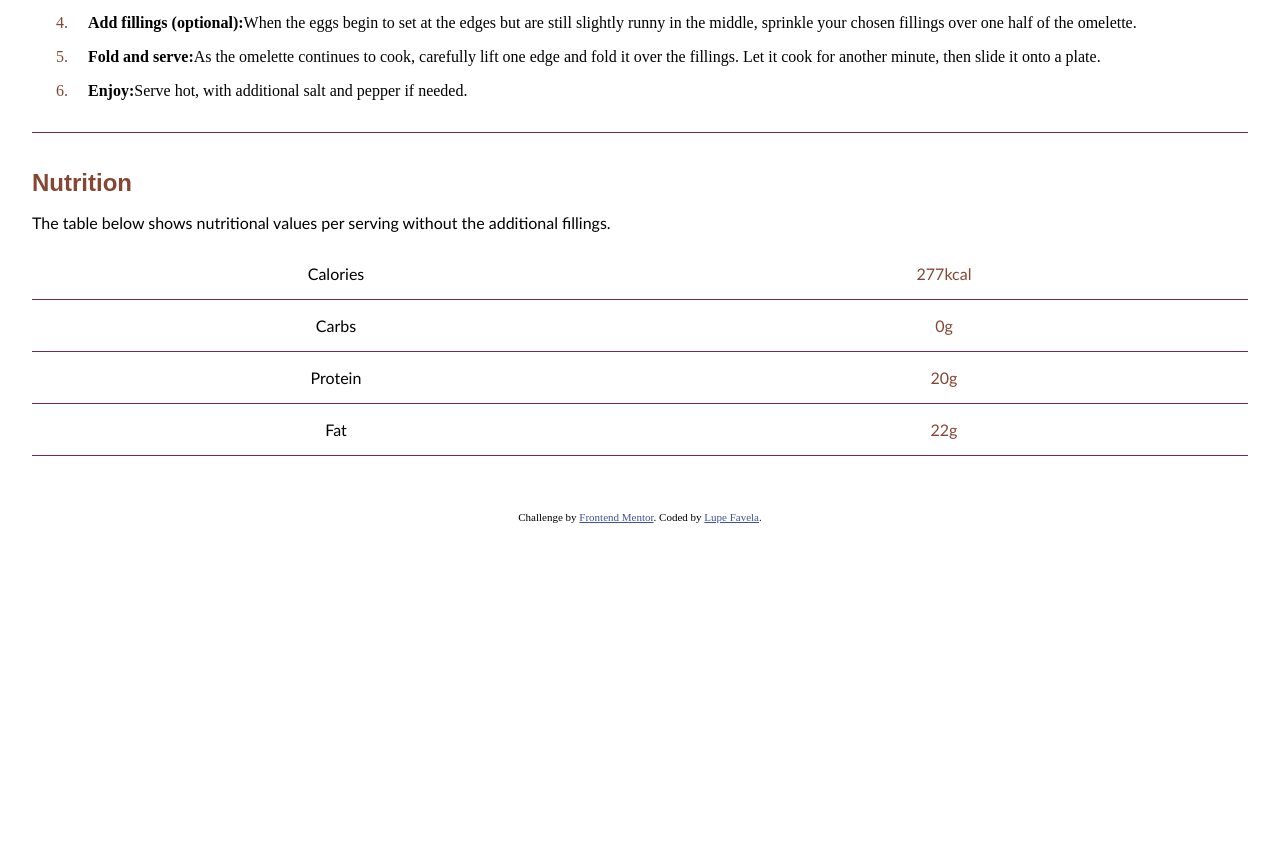
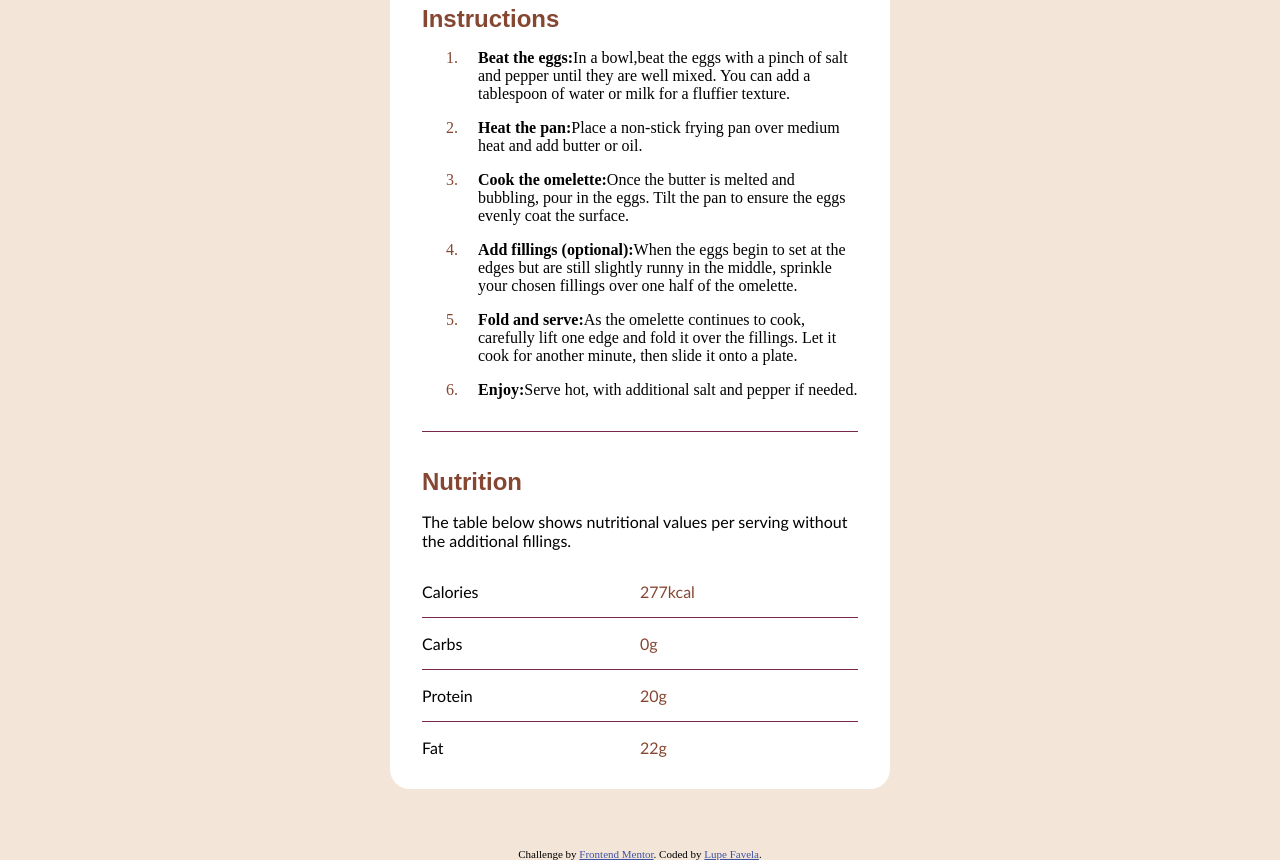
Before and after one commit to LupeF/Recipe-Page, a plain HTML site: page index.html in a window 1280 px wide. Shown: the part 1027-1887 px from the top of the page. Before the commit the page ends 1550 px from the top, so only its background shows below. Drawn offline with Linux system fonts and the light colour scheme.

Commit message:
centered styles for desktop view

```diff
--- a/css/styles.css
+++ b/css/styles.css
@@ -3,11 +3,26 @@
 }
 body{
     margin: 0;
+    display: grid;
+    place-items: center;
+    height: 100vh;
+    background-color: hsl(30, 54%, 90%);
 
+
+}
+main{
+    margin: 3em auto;
+    max-width: 500px;
+    background-color: hsl(0, 0%, 100%);
+    border-radius: 20px;
+}
+#img-cont{
+    padding: 1em;
 }
 #img-cont img{
     height: 200px;
     width: 100%;
+    border-radius: 20px;
 }
 section{
     padding: 0 2em;
@@ -50,6 +65,7 @@ li::marker{
 }
 #nutrition-cont{
     border-top: solid .5px hsl(332, 51%, 32%);
+    padding-bottom: 1em;
 }
 
 .grid{
@@ -58,6 +74,14 @@ li::marker{
     grid-template-columns: 1fr 1fr;
     place-items: center;
 }
+@media(min-width:1024px){
+    .grid{
+        place-items: start;
+    }
+}
+.grid:last-child{
+    border-bottom: none;
+}
 
 .grid span{
     color: hsl(14, 45%, 36%);
--- a/index.html
+++ b/index.html
@@ -9,7 +9,7 @@
 
   <!-- Feel free to remove these styles or customise in your own stylesheet 👍 -->
   <style>
-    .attribution { font-size: 11px; text-align: center; padding-top: 5em;}
+    .attribution { font-size: 11px; text-align: center; padding-top: 1em;background-color: white;width: 100%; @media(min-width: 500px){background-color: initial; width: initial;};)}
     .attribution a { color: hsl(228, 45%, 44%); }
   </style>
 </head>
```
